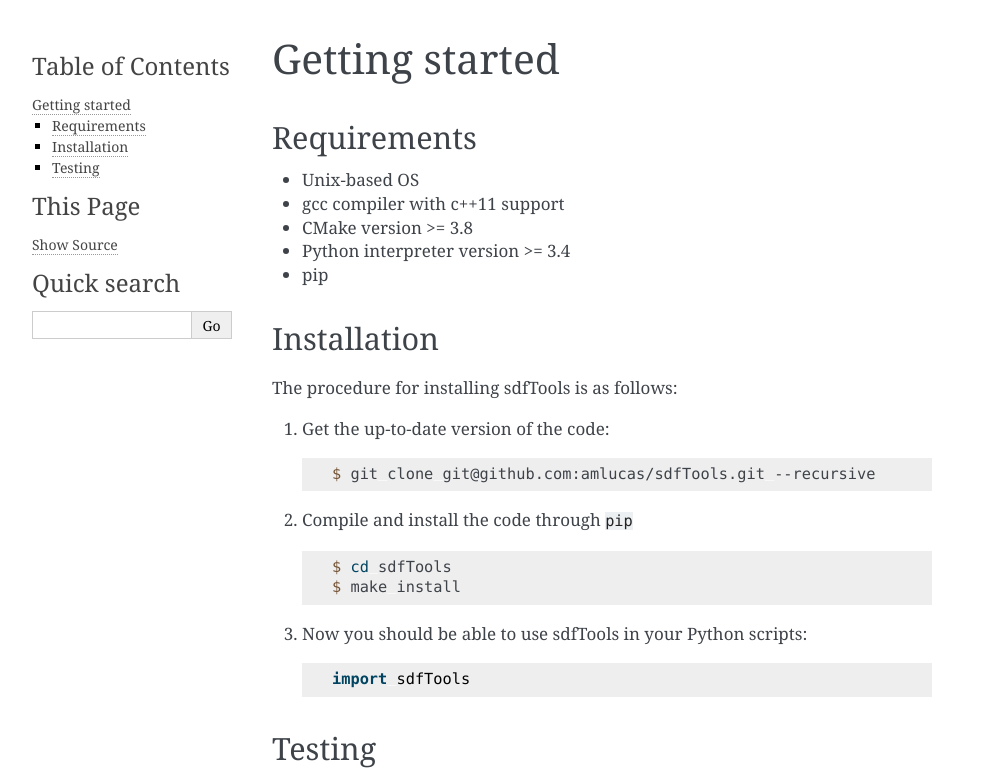
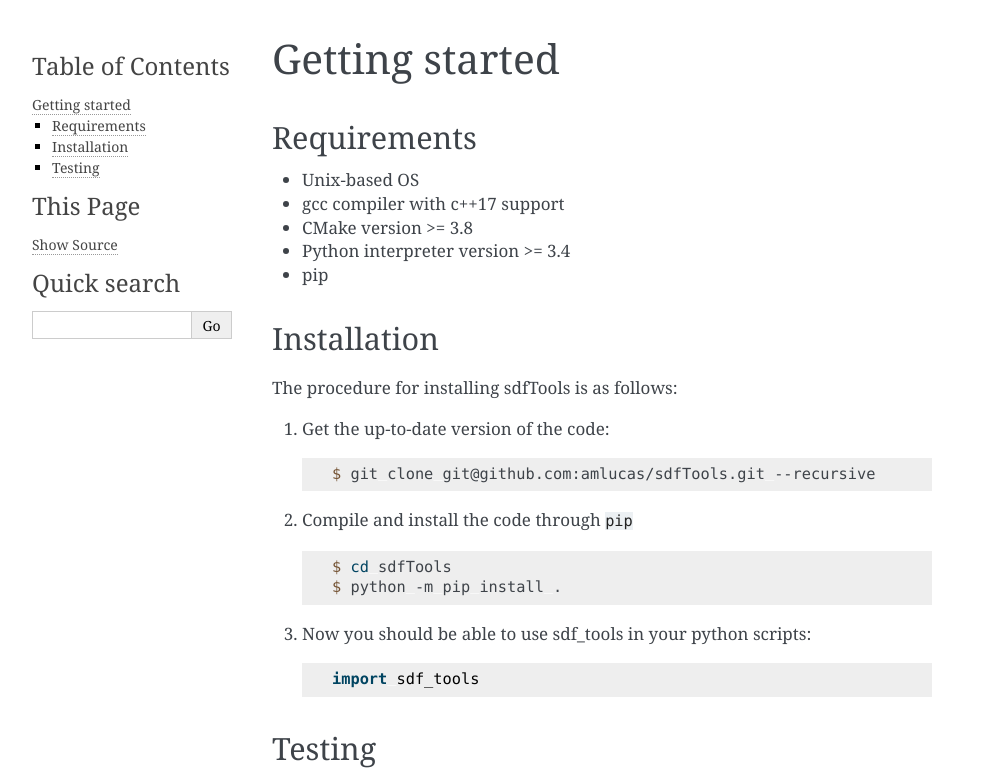
Before and after one commit to amlucas/sdfTools, a Sphinx documentation site: the page built from docs/source/user/installation.rst, in a window 1280 px wide. Shown: the top 777 px of the page, without its empty margins (148-1141 px from the left). Built offline with Sphinx 7.4.7, drawn with Linux system fonts in a browser that asks for light colours.

Commit message:
update docs

```diff
--- a/docs/source/conf.py
+++ b/docs/source/conf.py
@@ -17,7 +17,7 @@
 
 # -- Project information -----------------------------------------------------
 
-project = 'sdfTools'
+project = 'sdf_tools'
 copyright = 'ETH Zurich'
 author = 'Lucas Amoudruz'
 release = '1.0.0'
--- a/docs/source/index.rst
+++ b/docs/source/index.rst
@@ -1,5 +1,5 @@
-sdfTools
-========
+sdf_tools
+=========
 
 A simple tool to create complex geometries from simple shapes, with python bindings.
 
--- a/docs/source/user/installation.rst
+++ b/docs/source/user/installation.rst
@@ -10,7 +10,7 @@
 ************
 
 - Unix-based OS
-- gcc compiler with c++11 support
+- gcc compiler with c++17 support
 - CMake version >= 3.8
 - Python interpreter version >= 3.4
 - pip
@@ -31,13 +31,13 @@
    .. code-block:: console
 
       $ cd sdfTools
-      $ make install
+      $ python -m pip install .
 
-#. Now you should be able to use sdfTools in your Python scripts:
+#. Now you should be able to use sdf_tools in your python scripts:
 
    .. code-block:: python
 
-      import sdfTools
+      import sdf_tools
 
 Testing
 *******
```
